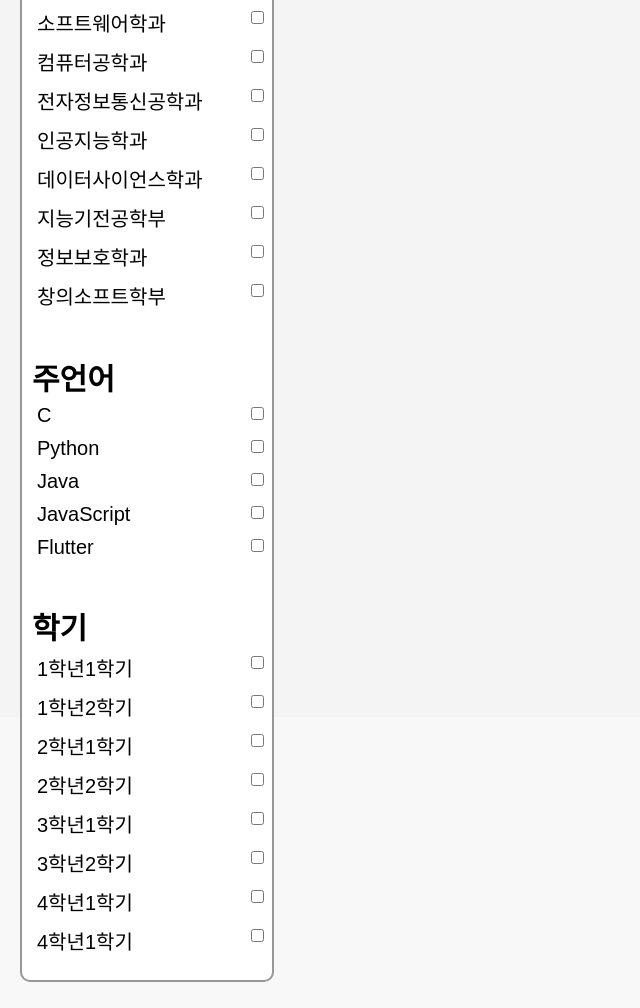
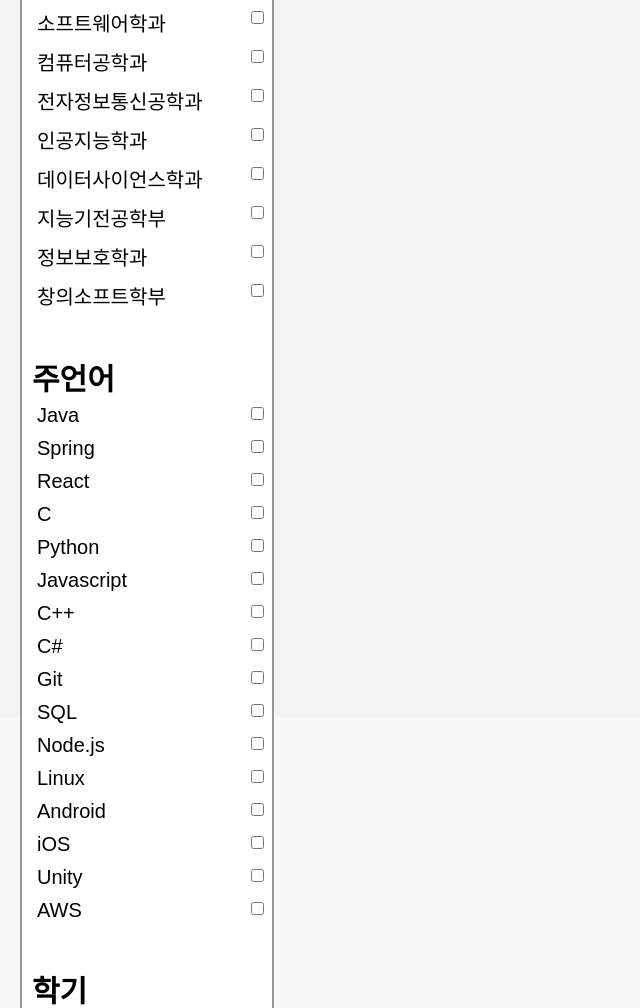
Before and after one commit to 2023-1-Sejong-Creative-Semester/Sejong-University-Course-Recommendation-Service-Web, a website: page pages/class.html in a window 1280 px wide. Shown: the part 171-1179 px from the top of the page, without its empty margins (0-640 px from the left). Drawn offline with Linux system fonts and the light colour scheme; no server answers.

Commit message:
디자인 최적화

```diff
--- a/css/content.css
+++ b/css/content.css
@@ -41,9 +41,10 @@
     height: 150px;
     margin-left: 5px;
     margin-right: 50px;
-    margin-bottom: 5px;
+    margin-bottom: 13px;
     border-radius: 5px;
     padding: 10px 10px 8px 8px;
+    box-shadow: 4px 4px 5px rgba(212,220,229,.5);
 }
 
 .image-box {
--- a/css/sidebar.css
+++ b/css/sidebar.css
@@ -31,7 +31,7 @@
     border: 2px solid #979797;
     border-radius: 10px;
 }
-#search-name{
+.search-name{
     display: block;
     font-size: 30px;
     font-weight: bold;
@@ -88,7 +88,11 @@
     float: right;
     display: float;
 }
-
+.checked {
+    /* 체크된 상태의 스타일 */
+    color: red;
+    font-weight: bold;
+}
 input[type="checkbox"]:checked +label {
     background-color: red;
     color: red;
--- a/javascript/class-detail.js
+++ b/javascript/class-detail.js
@@ -36,7 +36,6 @@ function requestData(data,eventTarget){
             const  classNameIntro=document.createElement('h1');
             const classDetailLink = document.querySelector('span');
 
-
             classNameIntro.textContent = classInfo.c_name;
             classDetailLink.textContent = classNameIntro.textContent;
             classNameIntro.style.margin = '0';
@@ -50,8 +49,9 @@ function requestData(data,eventTarget){
             className.appendChild(classCategoryIntro);
             headerInfo.appendChild(className);
             let jobImage = document.createElement('img');
+            jobImage.setAttribute('style','display:block;height:auto');
             jobImage.className = 'job-image';
-            jobImage.src='../Image/C++.png';
+            jobImage.src=classInfo.image;
 
             // jobImage.innerHTML = `<img src="${}" style="height:200px; width:auto;margin: 0 auto;">`;
 
@@ -80,6 +80,7 @@ function requestData(data,eventTarget){
                     console.log('Clicked:', clickedCategory);
                     // selectedTag=event.target;
                     // data.category=clickedCategory;
+                    data.category=clickedCategory;
                     requestData(data,clickedCategory);
 
                 }
--- a/javascript/classify-job.js
+++ b/javascript/classify-job.js
@@ -23,7 +23,8 @@ fetch(apiUrl, {
             contentMain.className='content-main';
 
             let image=document.createElement('img');
-            image.className='image-box';
+            image.className='image-box img';
+            image.setAttribute('style','display:block;witdh:100%;height:auto');
             image.src=item.image;
 
             let content_box=document.createElement('div');
--- a/javascript/classify_class.js
+++ b/javascript/classify_class.js
@@ -25,8 +25,7 @@ fetch(apiUrl, {
 
             let image=document.createElement('img');
             image.className='image-box';
-            // image.src=item.element.image;
-            image.src='../image/C++.png';
+            image.src=item.element.image;
 
             let content_box=document.createElement('div');
             content_box.className='content-box';
--- a/javascript/trend.js
+++ b/javascript/trend.js
@@ -42,7 +42,7 @@ fetch(apiUrl_trend)
                 dataElement.textContent=item.name;
 
                 let logoElement=document.createElement('img');
-                logoElement.setAttribute('style','height: 100%; margin-right: 10%;');
+                logoElement.setAttribute('style','display:block;width:100px;shrink:0');
                 logoElement.src=item.logo;
 
                 dataContainer.appendChild(dataElement);
--- a/pages/class.html
+++ b/pages/class.html
@@ -15,7 +15,7 @@
         <nav class="navbar">
             <div class="navbar_logo">
                 <a href="../index.html">
-                <img src="../Image/logo.png" alt="메인로고">
+                    <img src="../Image/mainLogo.png" style="height:47px;" alt="메인로고">
                 </a>
             </div>
 
@@ -39,40 +39,50 @@
             <div class="sidebar-search">
                 <div id="search-categori">
 
-                    <div id="search-name">학과
+                    <div class="search-name">학과
                         <div class="checkbox-list">
-                            <label><input type="checkbox"> 소프트웨어학과</label>
-                            <label><input type="checkbox"> 컴퓨터공학과</label>
-                            <label><input type="checkbox"> 전자정보통신공학과</label>
-                            <label><input type="checkbox"> 인공지능학과</label>
-                            <label><input type="checkbox"> 데이터사이언스학과</label>
-                            <label><input type="checkbox"> 지능기전공학부</label>
-                            <label><input type="checkbox"> 정보보호학과</label>
-                            <label><input type="checkbox"> 창의소프트학부</label>
+                            <label><input type="checkbox" value="소프트웨어학과"> 소프트웨어학과</label>
+                            <label><input type="checkbox" value="컴퓨터공학과"> 컴퓨터공학과</label>
+                            <label><input type="checkbox" value="전자정보통신공학과"> 전자정보통신공학과</label>
+                            <label><input type="checkbox" value="인공지능학과"> 인공지능학과</label>
+                            <label><input type="checkbox" value="데이터사이언스학과"> 데이터사이언스학과</label>
+                            <label><input type="checkbox" value="지능기전공학부"> 지능기전공학부</label>
+                            <label><input type="checkbox" value="정보보호학과"> 정보보호학과</label>
+                            <label><input type="checkbox" value="창의소프트학부"> 창의소프트학부</label>
                         </div>
 
                     </div>
-                    <div id="search-name">주언어
+                    <div class="search-name">주언어
                         <div class="checkbox-list">
-                            <label><input type="checkbox"> C</label>
-                            <label><input type="checkbox"> Python</label>
-                            <label><input type="checkbox"> Java</label>
-                            <label><input type="checkbox"> JavaScript</label>
-                            <label><input type="checkbox"> Flutter</label>
+                            <label><input type="checkbox" value="Java"> Java</label>
+                            <label><input type="checkbox" value="Spring"> Spring</label>
+                            <label><input type="checkbox" value="React"> React</label>
+                            <label><input type="checkbox" value="C"> C</label>
+                            <label><input type="checkbox" value="Python"> Python</label>
+                            <label><input type="checkbox" value="Javascript"> Javascript</label>
+                            <label><input type="checkbox" value="C++"> C++</label>
+                            <label><input type="checkbox" value="C#"> C#</label>
+                            <label><input type="checkbox" value="Git"> Git</label>
+                            <label><input type="checkbox" value="SQL"> SQL</label>
+                            <label><input type="checkbox" value="Node.js"> Node.js</label>
+                            <label><input type="checkbox" value="Linux"> Linux</label>
+                            <label><input type="checkbox" value="Android"> Android</label>
+                            <label><input type="checkbox" value="iOS"> iOS</label>
+                            <label><input type="checkbox" value="Unity"> Unity</label>
+                            <label><input type="checkbox" value="AWS"> AWS</label>
                         </div>
-
                     </div>
 
-                    <div id="search-name">학기
+                    <div class="search-name">학기
                         <div class="checkbox-list">
-                            <label><input type="checkbox"> 1학년1학기</label>
-                            <label><input type="checkbox"> 1학년2학기</label>
-                            <label><input type="checkbox"> 2학년1학기</label>
-                            <label><input type="checkbox"> 2학년2학기</label>
-                            <label><input type="checkbox"> 3학년1학기</label>
-                            <label><input type="checkbox"> 3학년2학기</label>
-                            <label><input type="checkbox"> 4학년1학기</label>
-                            <label><input type="checkbox"> 4학년1학기</label>
+                            <label><input type="checkbox" value="01-01">1학년1학기</label>
+                            <label><input type="checkbox" value="01-02"> 1학년2학기</label>
+                            <label><input type="checkbox" value="02-01"> 2학년1학기</label>
+                            <label><input type="checkbox" value="02-02"> 2학년2학기</label>
+                            <label><input type="checkbox" value="03-01"> 3학년1학기</label>
+                            <label><input type="checkbox" value="03-02"> 3학년2학기</label>
+                            <label><input type="checkbox" value="04-01"> 4학년1학기</label>
+                            <label><input type="checkbox" value="04-02"> 4학년2학기</label>
                         </div>
                     </div>
                 </div>
```
Also changed, not shown: css/index-content.css (+14 -3 lines), index.html (+5 -24 lines), pages/class-detail.html (+1 -1 lines), pages/department.html (+2 -2 lines), pages/job-detail.html (+3 -3 lines), pages/job.html (+28 -17 lines), Image/mainLogo.png, Image/plus.png (added).
